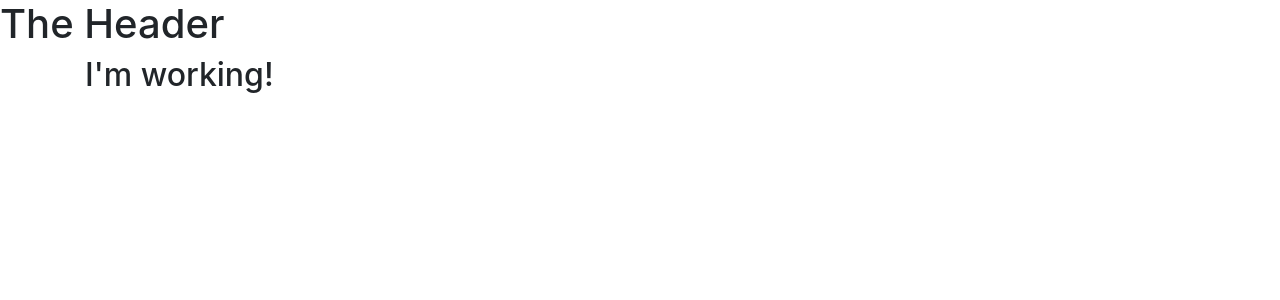
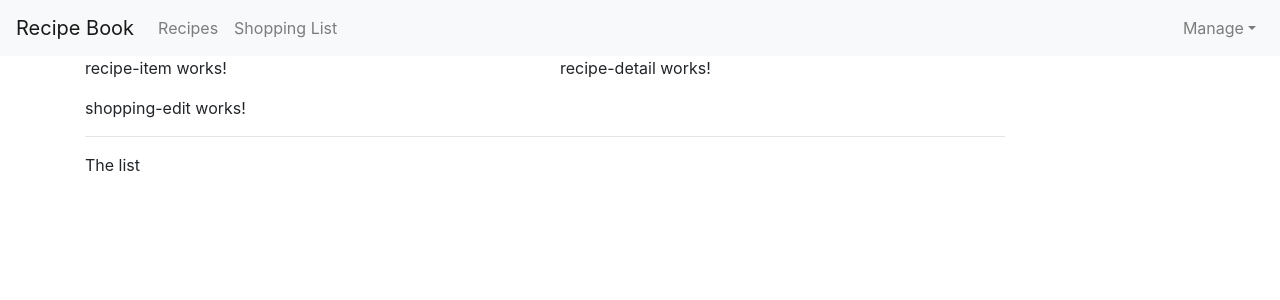
Before and after one commit to Imamachi-n/angular-udemy, an Angular app in the folder course-project/: page / in a window 1280 px wide. Shown: the top 300 px of the page. Built offline with nearby package versions, Linux system fonts and the light colour scheme.

Commit message:
create header component layout with bootstrap4

```diff
--- a/course-project/src/app/app.component.html
+++ b/course-project/src/app/app.component.html
@@ -2,8 +2,9 @@
 
 <div class="container">
   <div class="row">
-    <div class="col-xs-12 col-sm-12 col-md-12 col-lg-12">
-      <h2>I'm working!</h2>
+    <div class="col-md-12">
+      <app-recipes></app-recipes>
+      <app-shopping-list></app-shopping-list>
     </div>
   </div>
 </div>
--- a/course-project/src/app/header/header.component.html
+++ b/course-project/src/app/header/header.component.html
@@ -1 +1,25 @@
-<h1>The Header</h1>
+<nav class="navbar navbar-expand navbar-light bg-light">
+  <div class="container-fluid">
+    <a class="navbar-brand" href="#">Recipe Book</a>
+
+    <div class="collapse navbar-collapse">
+      <ul class="navbar-nav mr-auto">
+        <li class="nav-item">
+          <a class="nav-link" href="#">Recipes</a>
+        </li>
+        <li class="nav-item">
+          <a class="nav-link" href="#">Shopping List</a>
+        </li>
+      </ul>
+      <ul class="nav navbar-nav">
+        <li class="dropdown">
+          <a href="#" class="nav-link dropdown-toggle" role="button">Manage</a>
+          <ul class="dropdown-menu">
+            <li><a href="#">Save Data</a></li>
+            <li><a href="#">Fetch Data</a></li>
+          </ul>
+        </li>
+      </ul>
+    </div>
+  </div>
+</nav>
--- a/course-project/src/app/recipes/recipe-list/recipe-list.component.html
+++ b/course-project/src/app/recipes/recipe-list/recipe-list.component.html
@@ -1,3 +1 @@
-<p>
-  recipe-list works!
-</p>
+<app-recipe-item></app-recipe-item>
--- a/course-project/src/app/recipes/recipes.component.html
+++ b/course-project/src/app/recipes/recipes.component.html
@@ -1,3 +1,8 @@
-<p>
-  recipes works!
-</p>
+<div class="row">
+  <div class="col-md-5">
+    <app-recipe-list></app-recipe-list>
+  </div>
+  <div class="col-md-7">
+    <app-recipe-detail></app-recipe-detail>
+  </div>
+</div>
--- a/course-project/src/app/shopping-list/shopping-list.component.html
+++ b/course-project/src/app/shopping-list/shopping-list.component.html
@@ -1,3 +1,7 @@
-<p>
-  shopping-list works!
-</p>
+<div class="row">
+  <div class="col-10">
+    <app-shopping-edit></app-shopping-edit>
+    <hr>
+    <p>The list</p>
+  </div>
+</div>
```
